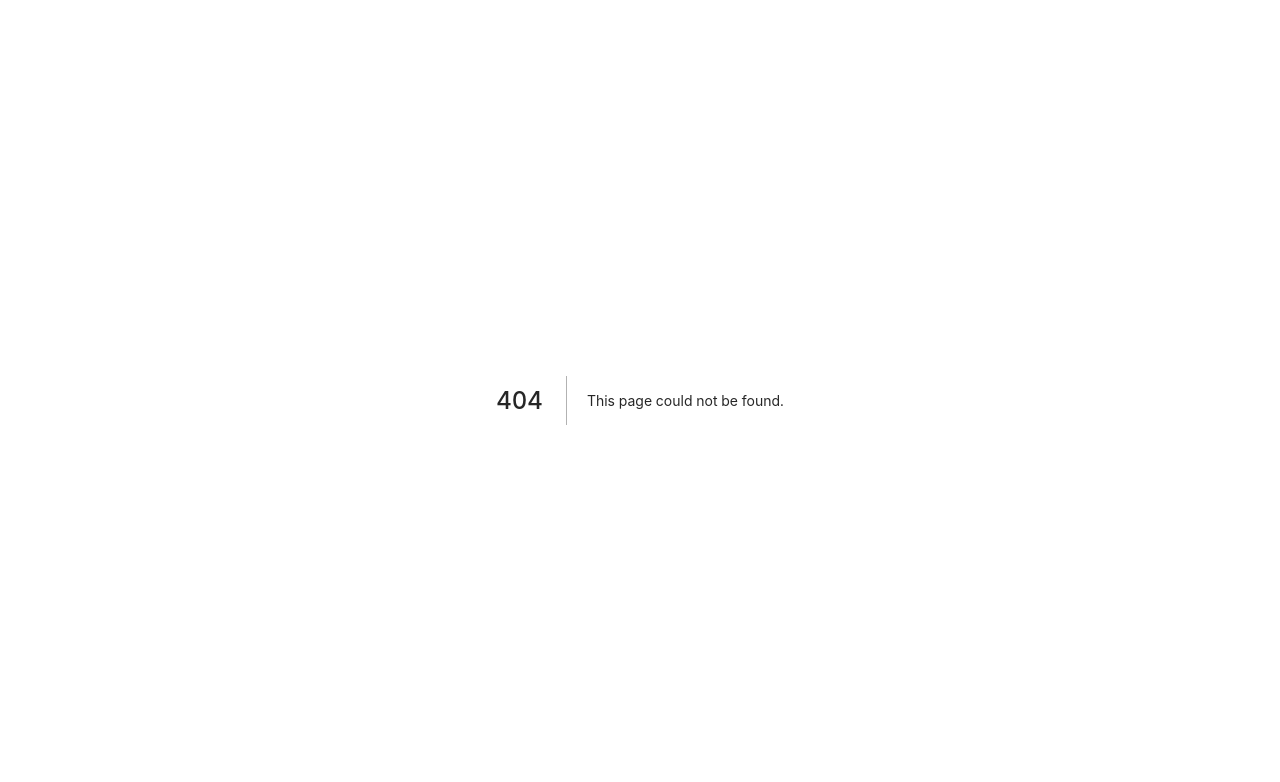
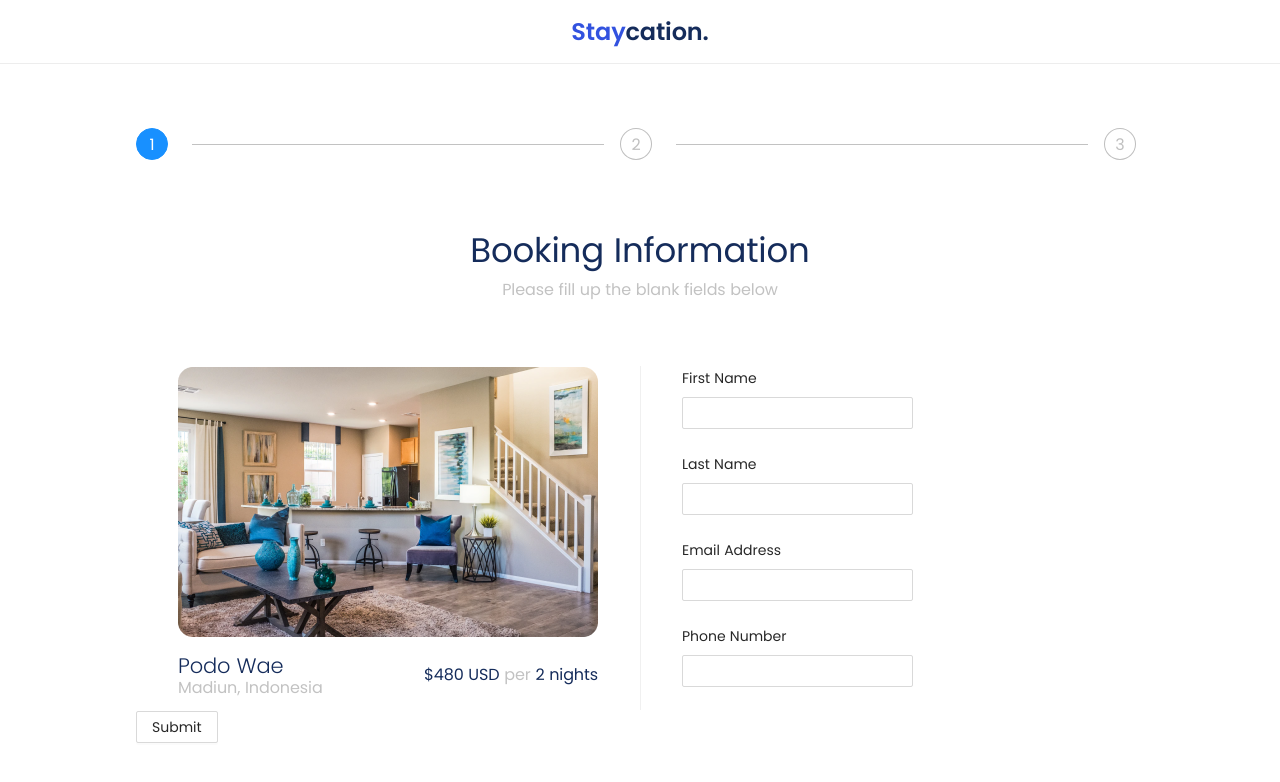
Before and after one commit to seiryu17/staycation-nextjs, a Next.js app: page /checkout in a window 1280 px wide. Before the commit this address had no page. Shown: the top 782 px of the page. Built offline with nearby package versions, Linux system fonts and the light colour scheme.

Commit message:
create checkout page

```diff
--- /dev/null
+++ b/pages/checkout/index.tsx
@@ -0,0 +1,105 @@
+import {
+  Button,
+  Col,
+  Divider,
+  Form,
+  Input,
+  Row,
+  Steps,
+  Typography,
+} from "antd";
+import { useState } from "react";
+import LayoutComponent from "../../src/component/layout";
+import Image from "next/image";
+
+const { Step } = Steps;
+
+const CheckoutPage = () => {
+  const [current, setCurrent] = useState(0);
+  const [form] = Form.useForm();
+  return (
+    <LayoutComponent footer={false} onlyLogo={true}>
+      <Row justify="center" className="mt-8">
+        <Steps current={current}>
+          {[1, 2, 3].map((item) => (
+            <Step key={item} />
+          ))}
+        </Steps>
+      </Row>
+      <Row className="mt-8">
+        <Col className="text-center" span={24}>
+          <Typography.Text className="text-size-34 text-color-primary-pressed">
+            Booking Information
+          </Typography.Text>
+        </Col>
+        <Col className="text-center" span={24}>
+          <Typography.Text className="text-size-16 text-color-neutral-50">
+            Please fill up the blank fields below
+          </Typography.Text>
+        </Col>
+      </Row>
+      <Row className="mt-8">
+        <Col span={11}>
+          <Row justify="end" gutter={[0, 16]}>
+            <Col
+              className="position-relative"
+              style={{ width: 420, height: 270 }}
+            >
+              <Image src="/item-1.png" layout="fill" objectFit="cover" />
+            </Col>
+            <Col style={{ width: 420 }}>
+              <Row justify="space-between" align="middle">
+                <Col style={{ lineHeight: 1.2 }}>
+                  <Typography.Text className="text-size-21 text-weight-light text-color-primary-pressed">
+                    Podo Wae
+                  </Typography.Text>
+                  <div>
+                    <Typography.Text className="text-size-16 text-color-neutral-50">
+                      Madiun, Indonesia
+                    </Typography.Text>
+                  </div>
+                </Col>
+                <Col>
+                  <Typography.Text className="text-size-16 text-color-neutral-50">
+                    <span className="text-color-primary-pressed">$480 USD</span>{" "}
+                    per{" "}
+                    <span className="text-color-primary-pressed">2 nights</span>
+                  </Typography.Text>
+                </Col>
+              </Row>
+            </Col>
+          </Row>
+        </Col>
+        <Col className="text-center" span={2}>
+          <Divider type="vertical" style={{ height: "100%" }} />
+        </Col>
+        <Col span={11}>
+          <Form
+            onFinish={(val) => console.log(val)}
+            form={form}
+            layout="vertical"
+            wrapperCol={{ span: 12 }}
+          >
+            <Form.Item label="First Name" name="firstName">
+              <Input />
+            </Form.Item>
+            <Form.Item label="Last Name" name="lastName">
+              <Input />
+            </Form.Item>
+            <Form.Item label="Email Address" name="email">
+              <Input />
+            </Form.Item>
+            <Form.Item label="Phone Number" name="phoneNumber">
+              <Input />
+            </Form.Item>
+          </Form>
+        </Col>
+        <Col>
+          <Button onClick={() => form.submit()}>Submit</Button>
+        </Col>
+      </Row>
+    </LayoutComponent>
+  );
+};
+
+export default CheckoutPage;
--- a/src/component/layout/index.tsx
+++ b/src/component/layout/index.tsx
@@ -7,19 +7,22 @@ const { Header, Content, Footer } = Layout;
 
 interface Iprops {
   children: React.ReactNode;
+  footer?: boolean;
+  onlyLogo?: boolean;
 }
 
 const LayoutComponent = (props: Iprops) => {
-  const { children } = props;
+  const { children, footer = true, onlyLogo } = props;
   return (
     <Layout>
       <Header className="w-100 header bg-white">
-        <Row justify="space-between">
+        <Row justify={`${onlyLogo ? "center" : "space-between"}`}>
           <Col className="use-pointer" onClick={() => Router.push("/")}>
             <Typography.Text className="text-color-primary-main text-weight-medium text-size-24">
               Stay<span className="text-color-primary-pressed">cation.</span>
             </Typography.Text>
           </Col>
+          {!onlyLogo && (
             <Col>
               <Space size={"large"}>
                 {MENU.map((x, index) => (
@@ -32,9 +35,11 @@ const LayoutComponent = (props: Iprops) => {
                 ))}
               </Space>
             </Col>
+          )}
         </Row>
       </Header>
       <Content className="site-layout">{children}</Content>
+      {footer && (
         <Footer className="pv-8">
           <Row justify="space-between">
             <Col>
@@ -43,7 +48,8 @@ const LayoutComponent = (props: Iprops) => {
               </Typography.Text>
               <div>
                 <Typography.Text className="text-color-neutral-50 text-size-16 text-weight-light">
-                We kaboom your beauty holiday <br></br> instantly and memorable.
+                  We kaboom your beauty holiday <br></br> instantly and
+                  memorable.
                 </Typography.Text>
               </div>
             </Col>
@@ -102,6 +108,7 @@ const LayoutComponent = (props: Iprops) => {
             </Col>
           </Row>
         </Footer>
+      )}
     </Layout>
   );
 };
--- /dev/null
+++ b/src/styles/checkout.less
@@ -0,0 +1,10 @@
+.ant-steps-item-process
+  > .ant-steps-item-container
+  > .ant-steps-item-content
+  > .ant-steps-item-title::after,
+.ant-steps-item-wait
+  > .ant-steps-item-container
+  > .ant-steps-item-content
+  > .ant-steps-item-title::after {
+  background-color: @neutral-50;
+}
--- a/src/styles/main.less
+++ b/src/styles/main.less
@@ -3,6 +3,7 @@
 
 @import "./component/layout.less";
 @import "./home.less";
+@import "./checkout.less";
 
 @padding-size: 8px;
 @media (prefers-color-scheme: dark) {
```
Also changed, not shown: public/item-1.png (added). Lines whose indentation alone changed are shown as unchanged.
